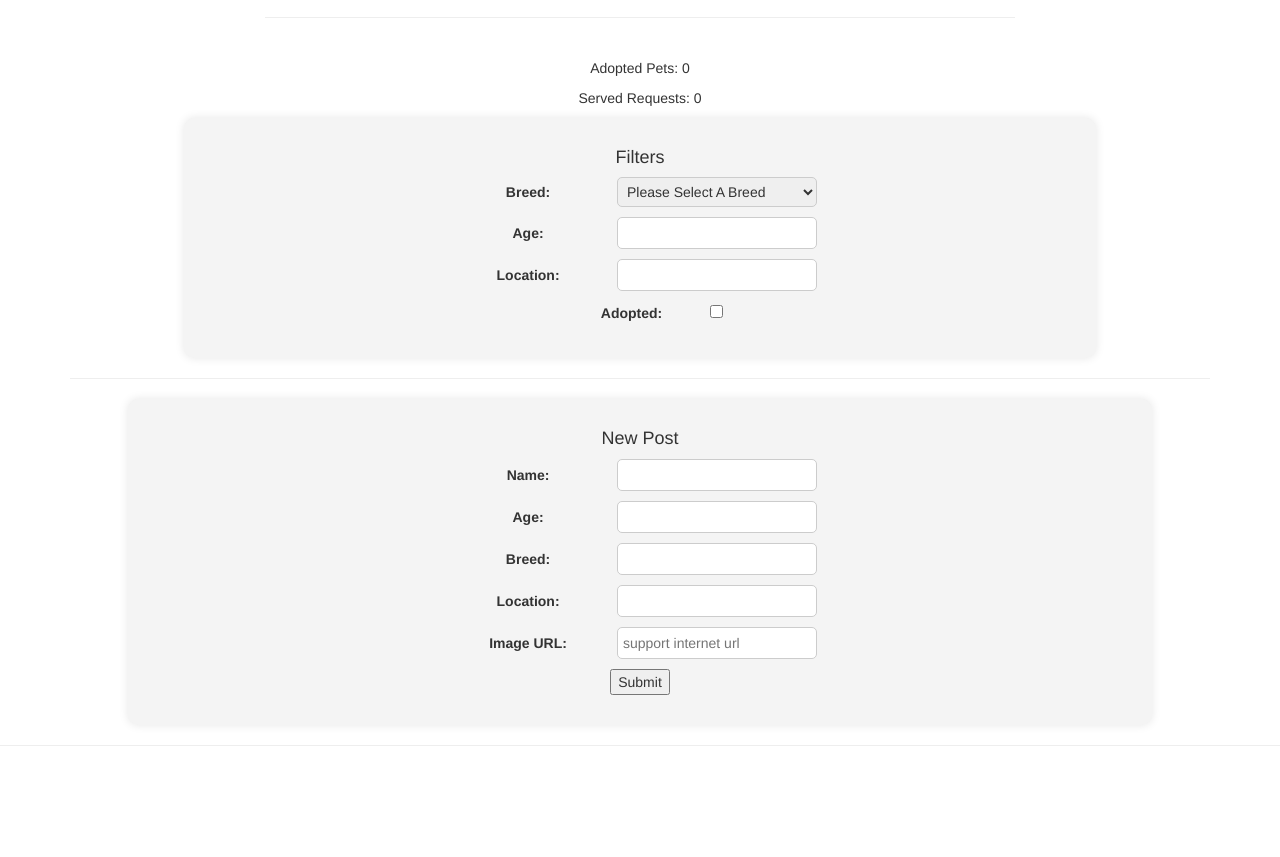
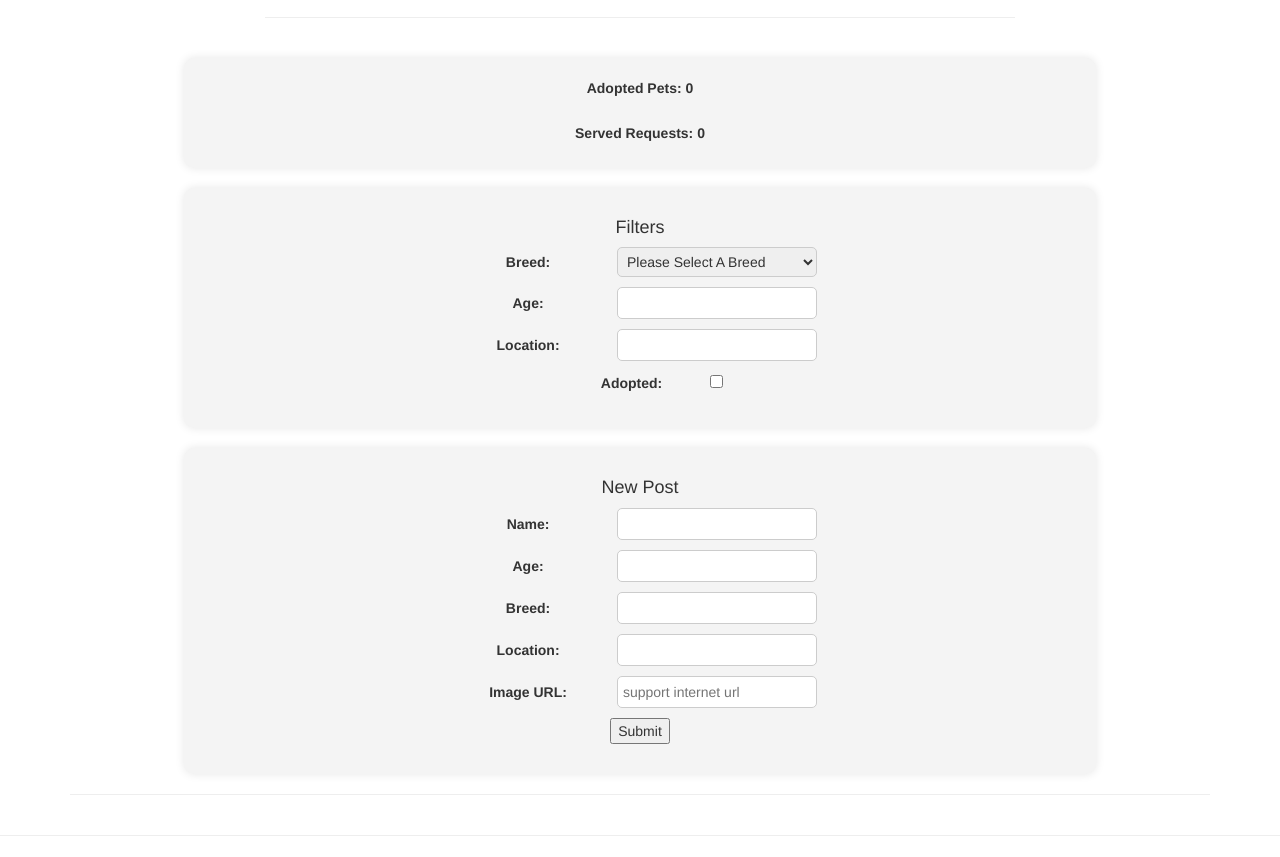
Before and after one commit to JhongLuo/pet-shop, a website: page src/index.html in a window 1280 px wide. Shown: the part 63-920 px from the top of the page. Before the commit the page ends 830 px from the top, so only its background shows below. Drawn offline with nearby package versions, Linux system fonts and the light colour scheme; no server answers.

Commit message:
refactor: html

```diff
--- a/src/index.html
+++ b/src/index.html
@@ -24,15 +24,20 @@
           <h1 class="text-center">Pete's Pet Shop</h1>
           <hr/>
           <br/>
-          <div class="row">
-            <div class="col-xs-12 col-sm-8 col-sm-push-2 text-center">
-              <p id="adoptedCount">Adopted Pets: 0</p>
-              <p id="customerCount">Served Requests: 0</p>
-            </div>
+
+        </div>
+      </div>
+      <div class="row">
+        <div class="col-md-12 text-center">
+          <div class="filter-container">
+            <label id="adoptedCount">Adopted Pets: 0</label>
+            <br/><br/>
+            <label id="customerCount">Served Requests: 0</label>
+            <br/>
           </div>
         </div>
       </div>
-
+      <br/>
       <div class="row">
         <div class="col-md-12 text-center">
           <div class="filter-container">
@@ -58,8 +63,44 @@
           </div>
         </div>
       </div>
+      <br/>
+      <div class="row">
+        <div class="col-md-12 text-center">
+          <form class="filter-container">
+            <h4>New Post</h4>
+            <div class="filter-item">
+              <label for="reg-name">Name:</label>
+              <input type="text" id="reg-name" required><br>
+            </div>
+
+            <div class="filter-item">
+              <label for="reg-age">Age:</label>
+              <input type="number" id="reg-age" required><br>
+            </div>
+
+            <div class="filter-item">
+              <label for="reg-breed">Breed:</label>
+              <input type="text" id="reg-breed" required><br>
+            </div>
+
+            <div class="filter-item">
+              <label for="reg-location">Location:</label>
+              <input type="text" id="reg-location" required><br>
+            </div>
+
+            <div class="filter-item">
+              <label>Image URL:</label>
+              <input type="text" id="reg-imgurl" placeholder="support internet url">
+            </div>
+
+            <div class="filter-item">
+              <input type="button" class="btn-register" value="Submit" id="btn-register">
+            </div>
+          </form>
+        </div>
+      </div>
+
       <hr/>
-
 
       <div id="petsRow" class="row">
         <!-- PETS LOAD HERE -->
@@ -102,43 +143,6 @@
         </div>
       </div>
     </div>
-
-    <div class="row">
-      <div class="col-md-12 text-center">
-        <form class="filter-container">
-          <h4>New Post</h4>
-          <div class="filter-item">
-            <label for="reg-name">Name:</label>
-            <input type="text" id="reg-name" required><br>
-          </div>
-
-          <div class="filter-item">
-            <label for="reg-age">Age:</label>
-            <input type="number" id="reg-age" required><br>
-          </div>
-
-          <div class="filter-item">
-            <label for="reg-breed">Breed:</label>
-            <input type="text" id="reg-breed" required><br>
-          </div>
-
-          <div class="filter-item">
-            <label for="reg-location">Location:</label>
-            <input type="text" id="reg-location" required><br>
-          </div>
-
-          <div class="filter-item">
-            <label>Image URL:</label>
-            <input type="text" id="reg-imgurl" placeholder="support internet url">
-          </div>
-
-          <div class="filter-item">
-            <input type="button" class="btn-register" value="Submit" id="btn-register">
-          </div>
-        </form>
-      </div>
-    </div>
-
     <hr>
     <div class="col-md-12 text-center">
 
```
